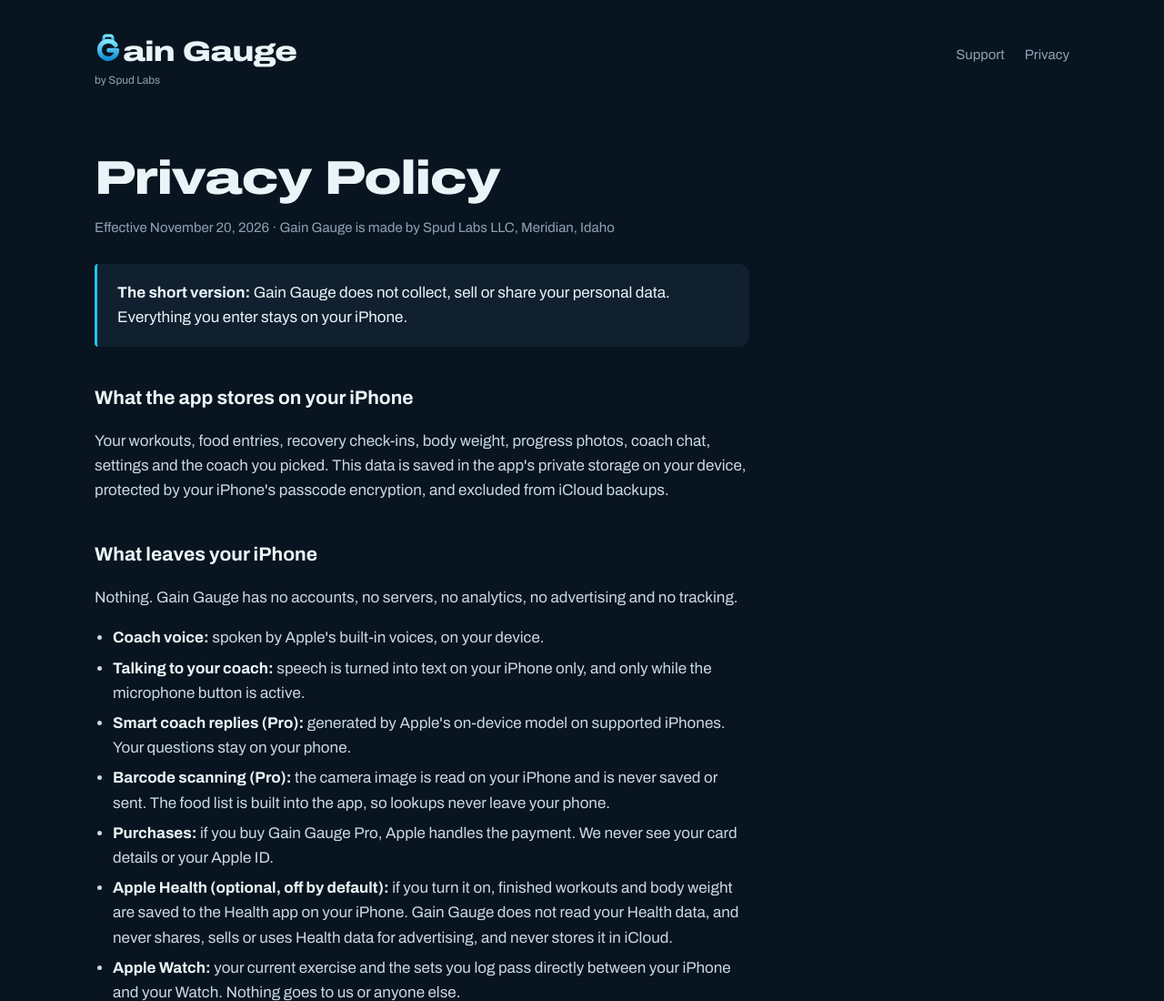
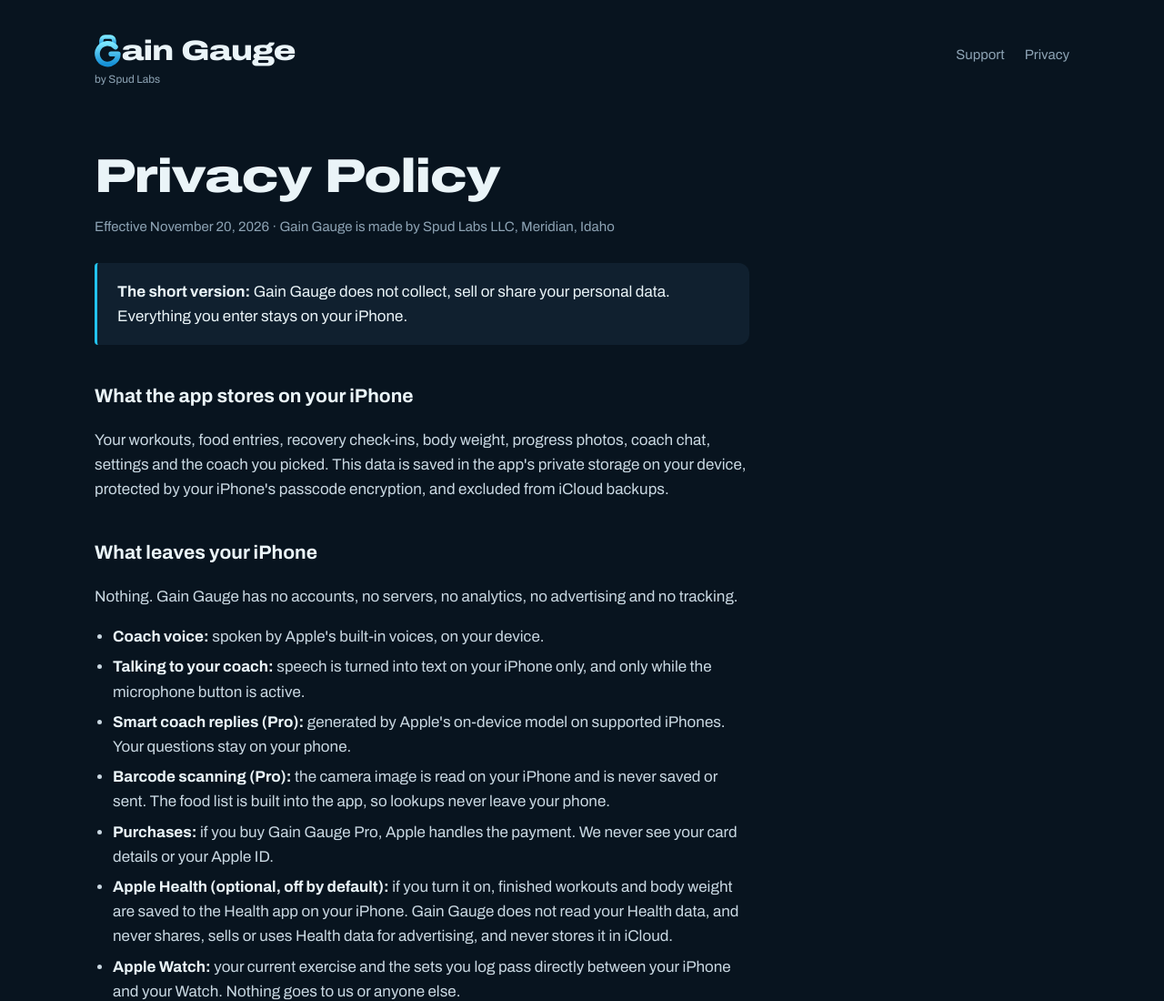
Before and after one commit to chipperdrake/gaingauge, a plain HTML site: page privacy.html in a window 1280 px wide. Shown: the top 1100 px of the page at 91% size. Drawn offline with Linux system fonts and the light colour scheme.

Commit message:
Kettlebell-G matched to reference artwork: size, baseline, gap, handle and stroke

```diff
--- a/privacy.html
+++ b/privacy.html
@@ -3,7 +3,7 @@
 <title>Gain Gauge Privacy Policy</title><meta name="theme-color" content="#08141F"><link rel="icon" href="favicon.svg" type="image/svg+xml"><link rel="stylesheet" href="style.css"></head>
 <body>
 <div class="wrap"><div class="top">
-  <a class="brand brand-wm" href="index.html" aria-label="Gain Gauge home"><span class="wordmark-sm"><span class="wm-g" aria-hidden="true"><svg viewBox="8 8 84 92"><defs><linearGradient id="ggh" x1="0" y1="0" x2="0" y2="1"><stop offset="0" stop-color="#7BE6FF"/><stop offset="1" stop-color="#1590D6"/></linearGradient></defs><path d="M36 37 V27 a8 8 0 0 1 8 -8 h12 a8 8 0 0 1 8 8 V37" fill="none" stroke="url(#ggh)" stroke-width="9" stroke-linecap="round"/><path d="M72.4 47.6 A27 27 0 1 0 77 64 L52 64" fill="none" stroke="url(#ggh)" stroke-width="14" stroke-linecap="round" stroke-linejoin="round"/></svg></span><span aria-hidden="true">ain Gauge</span></span><small>by Spud Labs</small></a>
+  <a class="brand brand-wm" href="index.html" aria-label="Gain Gauge home"><span class="wordmark-sm"><span class="wm-g" aria-hidden="true"><svg viewBox="8 8 84 92"><defs><linearGradient id="ggh" x1="0" y1="0" x2="0" y2="1"><stop offset="0" stop-color="#7BE6FF"/><stop offset="1" stop-color="#1590D6"/></linearGradient></defs><path d="M33 40 V29 a10 10 0 0 1 10 -10 h14 a10 10 0 0 1 10 10 V40" fill="none" stroke="url(#ggh)" stroke-width="11" stroke-linecap="round"/><path d="M70.5 45.5 A27.5 27.5 0 1 0 77.5 64 L59 64" fill="none" stroke="url(#ggh)" stroke-width="13.5" stroke-linecap="round" stroke-linejoin="round"/></svg></span><span aria-hidden="true">ain Gauge</span></span><small>by Spud Labs</small></a>
   <nav aria-label="Site"><a href="support.html">Support</a><a href="privacy.html">Privacy</a></nav>
 </div></div>
 <main class="wrap"><div class="doc">
--- a/style.css
+++ b/style.css
@@ -200,3 +200,5 @@ footer p{margin:6px 0;max-width:72ch}
 .brand-wm small{display:block;margin-top:6px;font-size:12px;color:var(--slate);font-stretch:100%;font-weight:400;letter-spacing:0}
 @media (max-width:600px){.wordmark-sm{font-size:24px}}
 .wm-g{margin-right:.04em}
+/* Kettlebell-G sized to the reference artwork: body = 1.30x cap height, top at cap line, dips 0.31 cap below baseline; gap 0.13 cap */
+.wm-g{width:1.124em;height:1.231em;top:.244em;margin-left:-.107em;margin-right:-.055em}
```
Also changed, not shown: index.html (+2 -2 lines), support.html (+1 -1 lines), favicon.svg, img/gg-mark.svg.
